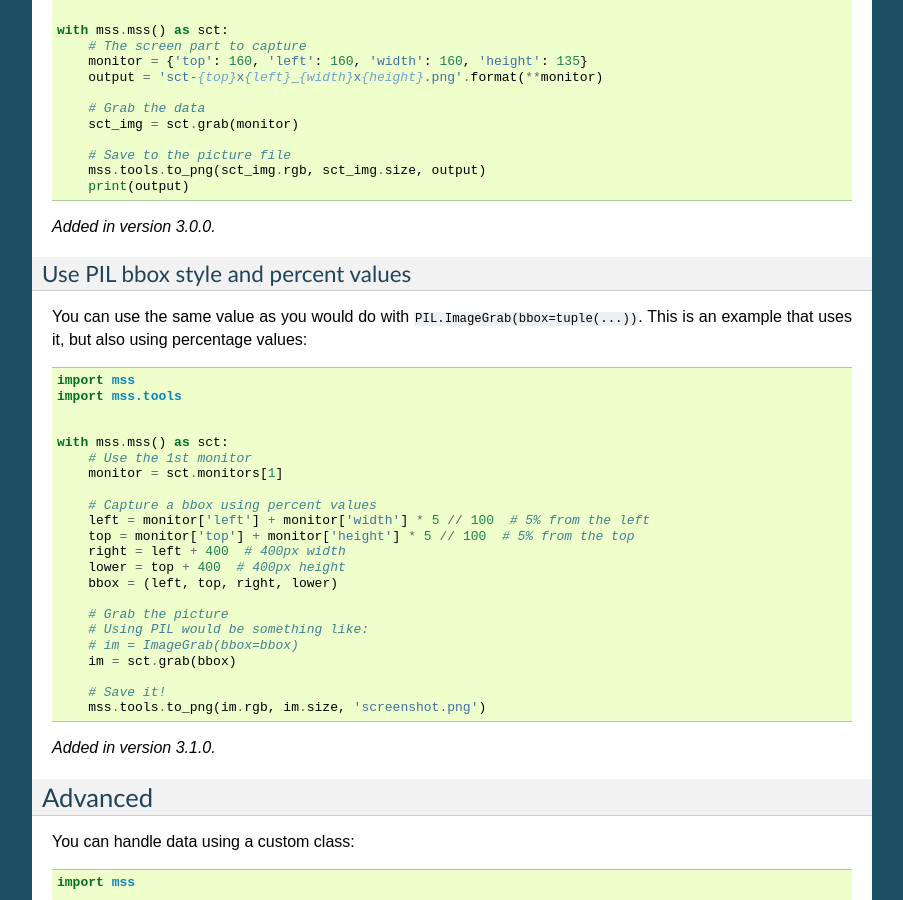
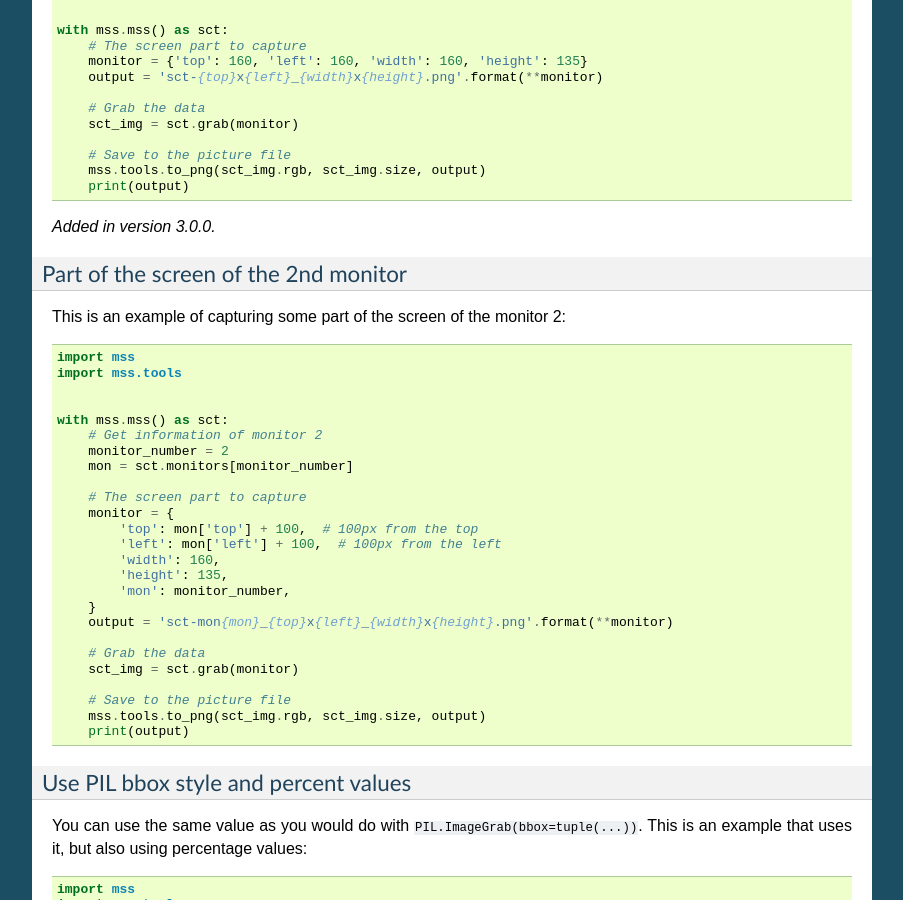
Before and after one commit to BoboTiG/python-mss, a Sphinx documentation site: the page built from docs/source/examples.rst, in a window 1280 px wide and 900 px high, scrolled down 1071 px. Shown: the whole window, without its empty margins (198-1101 px from the left). Built offline with Sphinx 7.4.7, drawn with Linux system fonts in a browser that asks for light colours; some of the changed text lies outside the part shown.

Commit message:
Doc: Add an example about capturing part of the monitor 2

```diff
--- a/docs/source/examples.rst
+++ b/docs/source/examples.rst
@@ -44,6 +44,16 @@ You can capture only a part of the screen:
     :lines: 9-
 
 .. versionadded:: 3.0.0
+
+
+Part of the screen of the 2nd monitor
+-------------------------------------
+
+This is an example of capturing some part of the screen of the monitor 2:
+
+.. literalinclude:: examples/part_of_screen_monitor_2.py
+    :lines: 9-
+
 
 Use PIL bbox style and percent values
 -------------------------------------
--- /dev/null
+++ b/docs/source/examples/part_of_screen_monitor_2.py
@@ -0,0 +1,33 @@
+# coding: utf-8
+"""
+This is part of the MSS Python's module.
+Source: https://github.com/BoboTiG/python-mss
+
+Example to capture part of the screen of the monitor 2.
+"""
+
+import mss
+import mss.tools
+
+
+with mss.mss() as sct:
+    # Get information of monitor 2
+    monitor_number = 2
+    mon = sct.monitors[monitor_number]
+
+    # The screen part to capture
+    monitor = {
+        'top': mon['top'] + 100,  # 100px from the top
+        'left': mon['left'] + 100,  # 100px from the left
+        'width': 160,
+        'height': 135,
+        'mon': monitor_number,
+    }
+    output = 'sct-mon{mon}_{top}x{left}_{width}x{height}.png'.format(**monitor)
+
+    # Grab the data
+    sct_img = sct.grab(monitor)
+
+    # Save to the picture file
+    mss.tools.to_png(sct_img.rgb, sct_img.size, output)
+    print(output)
```
Also changed, not shown: 1 other file.
